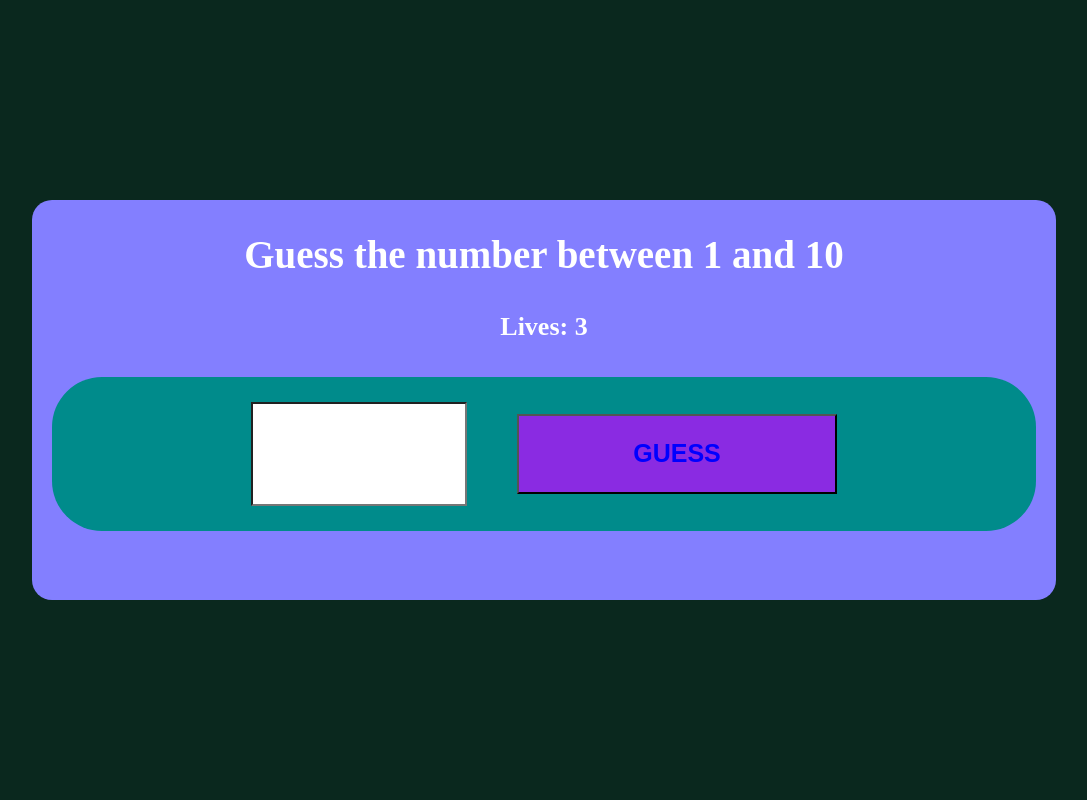
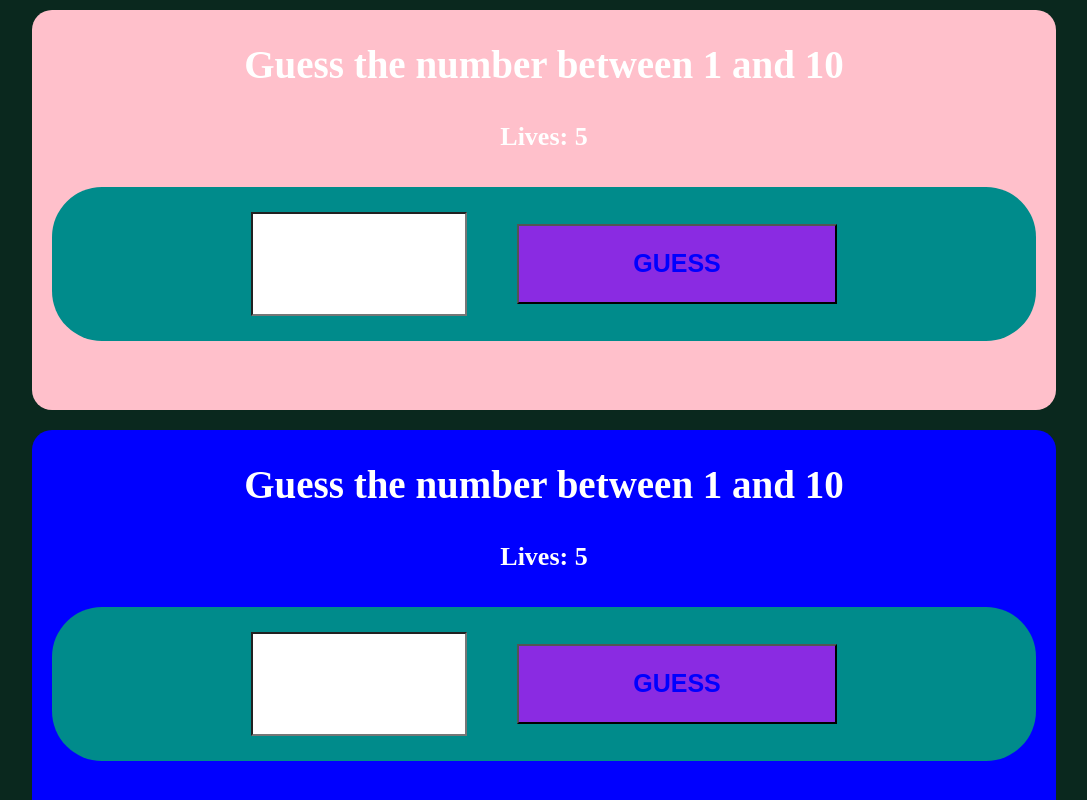
Before and after one commit to FarhathH/SkillsBootCampWeek6Farhath, a React (Create React App) app in the folder day-1/: page / in a window 1280 px wide. Shown: the top 800 px of the page, without its empty margins (96-1183 px from the left). Built offline with nearby package versions, Linux system fonts and the light colour scheme; a web font is replaced by a local one.

Commit message:
adding a map function

```diff
--- a/day-1/src/App.js
+++ b/day-1/src/App.js
@@ -1,12 +1,21 @@
 import logo from './logo.svg';
 import './App.css';
 import RandomNum from './guess.js';
+import {useState} from 'react';
 
 function App() {
+
+  const[colours, setColours]=useState(["pink", "blue", "green"]) //useState array for different colours
+
   return (
     <div className="App">
       <header className="App-header">
-       <RandomNum/> {/**/}
+        {colours.map((col)=>{
+          return(
+            <RandomNum col = {col} answer={10} lives = {5}/> //passing in different colours each iteration
+          );
+        })}
+
       </header>
     </div>
   );
--- a/day-1/src/guess.js
+++ b/day-1/src/guess.js
@@ -4,22 +4,22 @@ import {useState} from 'react'; //use allows us to use this feature for variable
 
 
 
-function RandomNum(){
+function RandomNum(props){
 
     // useState variable to use for checking condition
     const[guess, setGuess] = useState("")
-    const[answer, setAnswer] = useState(GetRandomNumber(10))
+    const[answer, setAnswer] = useState(props.answer)
     const[message, setMessage] = useState("Guess the number between 1 and 10")
-    const[lives, setLives] = useState(3)
+    const[lives, setLives] = useState(props.lives)
     const[gameOver, setGameOver] = useState(false)
     const[youWin, setYouWin] = useState(false)
     const[messageColour, setMessageColour] = useState("white")
 
     //function to randomly generate new answer.
-    function GetRandomNumber(max){
-        return(Math.floor(Math.random()*max)
-        );
-    }
+    // function GetRandomNumber(max){
+    //     return(Math.floor(Math.random()*max)
+    //     );
+    // }
 
 
     //This function will reset the details and layout again for another try.
@@ -43,6 +43,7 @@ function RandomNum(){
             setMessageColour("red")
         }
 
+
         if(guess == answer){ //For the correct answer
             setMessage("You got it")
             setGameOver(true)
@@ -65,8 +66,8 @@ function RandomNum(){
 //    This should be displayed on the interface
     return(
     <>
-        <div className = "box">
-            <h2 style = {{color:messageColour}}>{message}</h2>
+        <div style = {{backgroundColor:props.col}} className = "box"> {/*set the background colour iteration*/}
+            <h2 style = {{color:messageColour}}>{message}</h2> {/*colour for the font*/}
 
             {/*Disappears when gameOver bool is no longer false.*/}
             {gameOver == false &&
```
